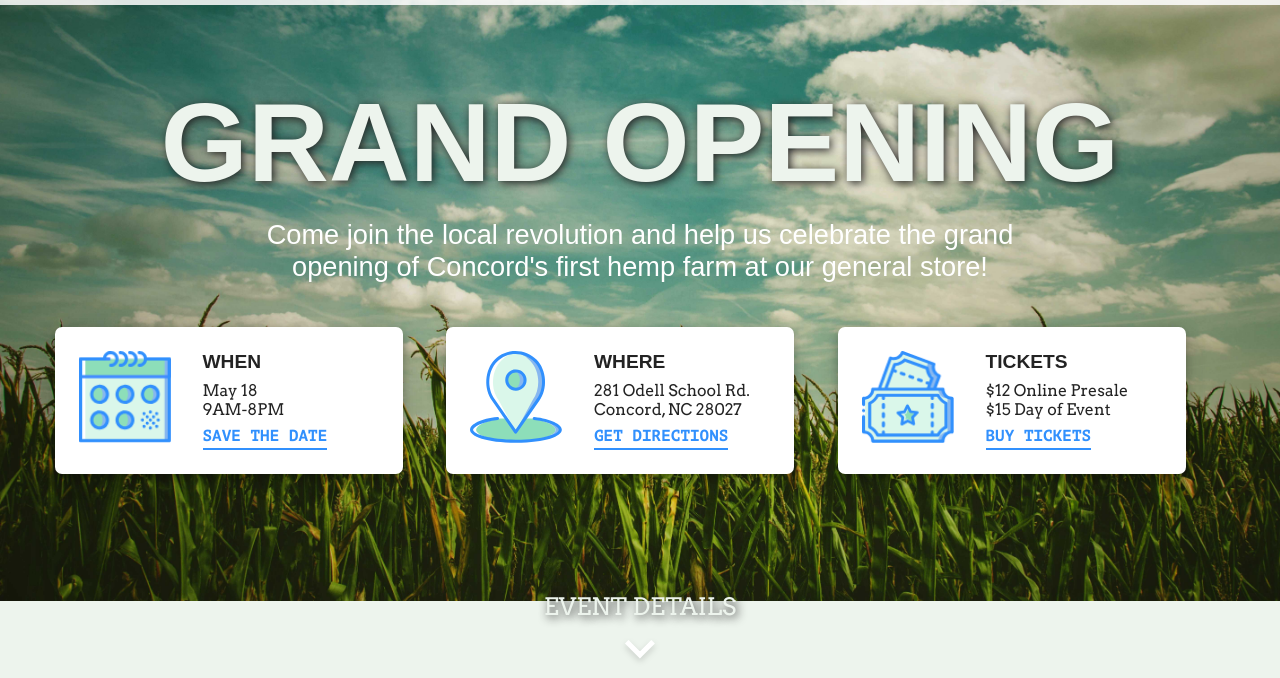
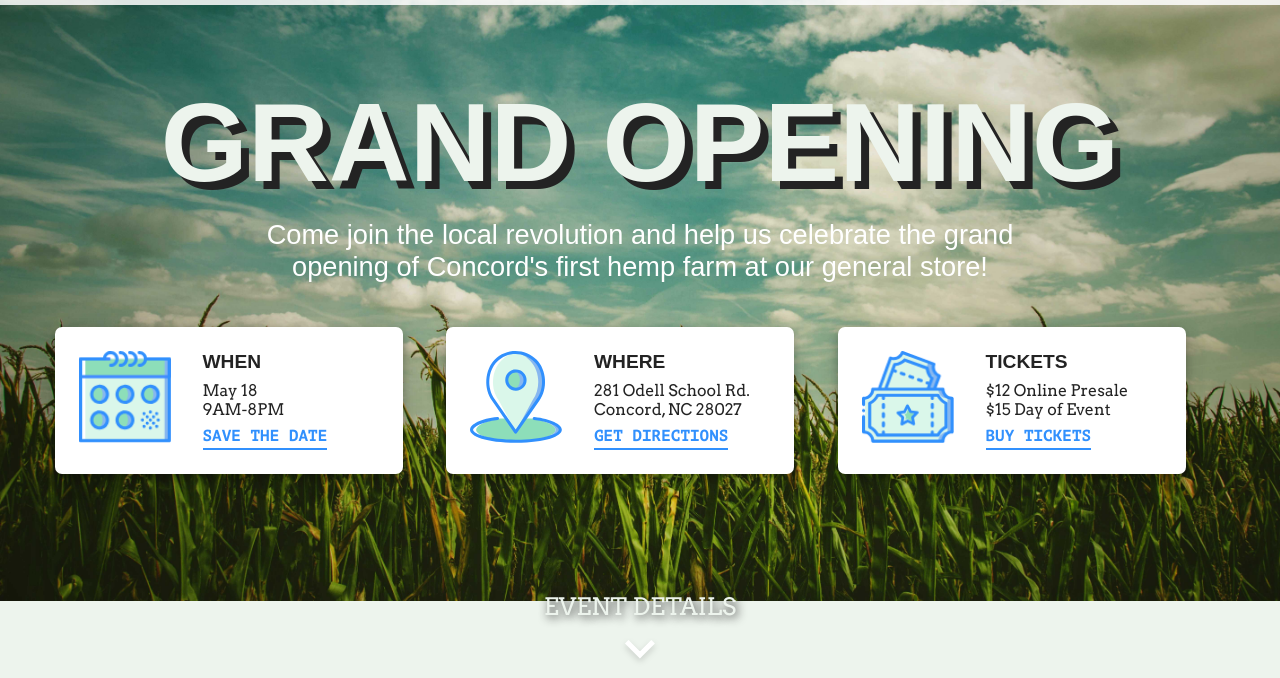
Before and after one commit to matthew-ia/greenlife, a website: page pub/index.html in a window 1280 px wide. Shown: the part 122-800 px from the top of the page. Drawn offline with Linux system fonts and the light colour scheme; a web font is replaced by a local one.

Commit message:
Tweaking styles

```diff
--- a/src/styles/pages/_home.scss
+++ b/src/styles/pages/_home.scss
@@ -53,6 +53,8 @@
     border-radius: 7px;
     text-align: left;
     background-color: white;
+    transition: all 1s;
+    margin-top: 0;
     h2 {
       font-size: $font-size-h3;
       text-transform: uppercase;
@@ -112,7 +114,7 @@
       h1 {
         font-size: 7rem; //font-size just for 'Grand Opening'
         color: $gray-4;
-        text-shadow: 2px 2px 10px $gray-1; //quick fix to visibility issue.
+        text-shadow: 8px 8px 0px $gray-1; //quick fix to visibility issue.
       }
       p.main-text {
         font-family: "Woodford Bourne Regular", sans-serif;
```
Also changed, not shown: pub/css/style.css.
